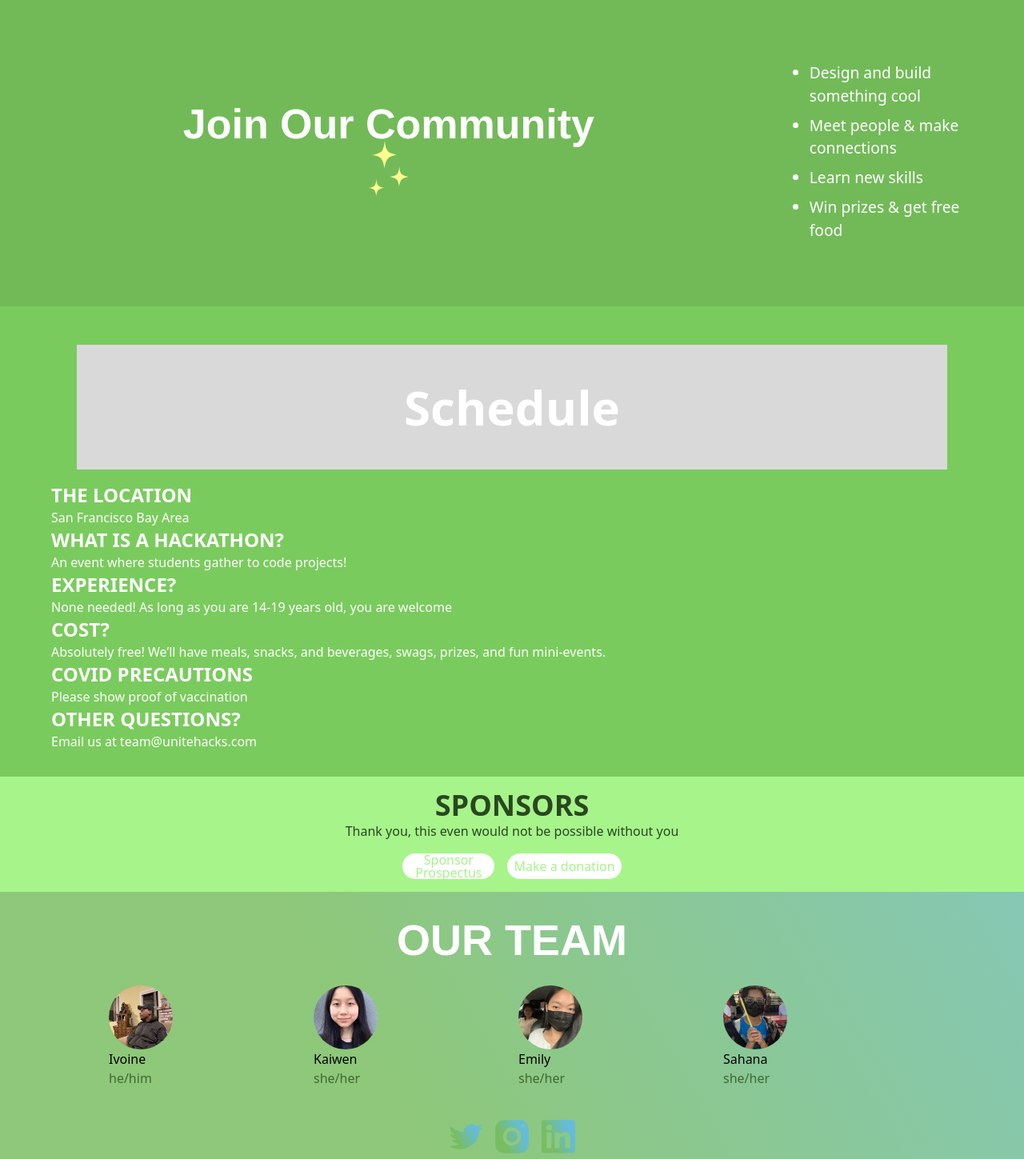
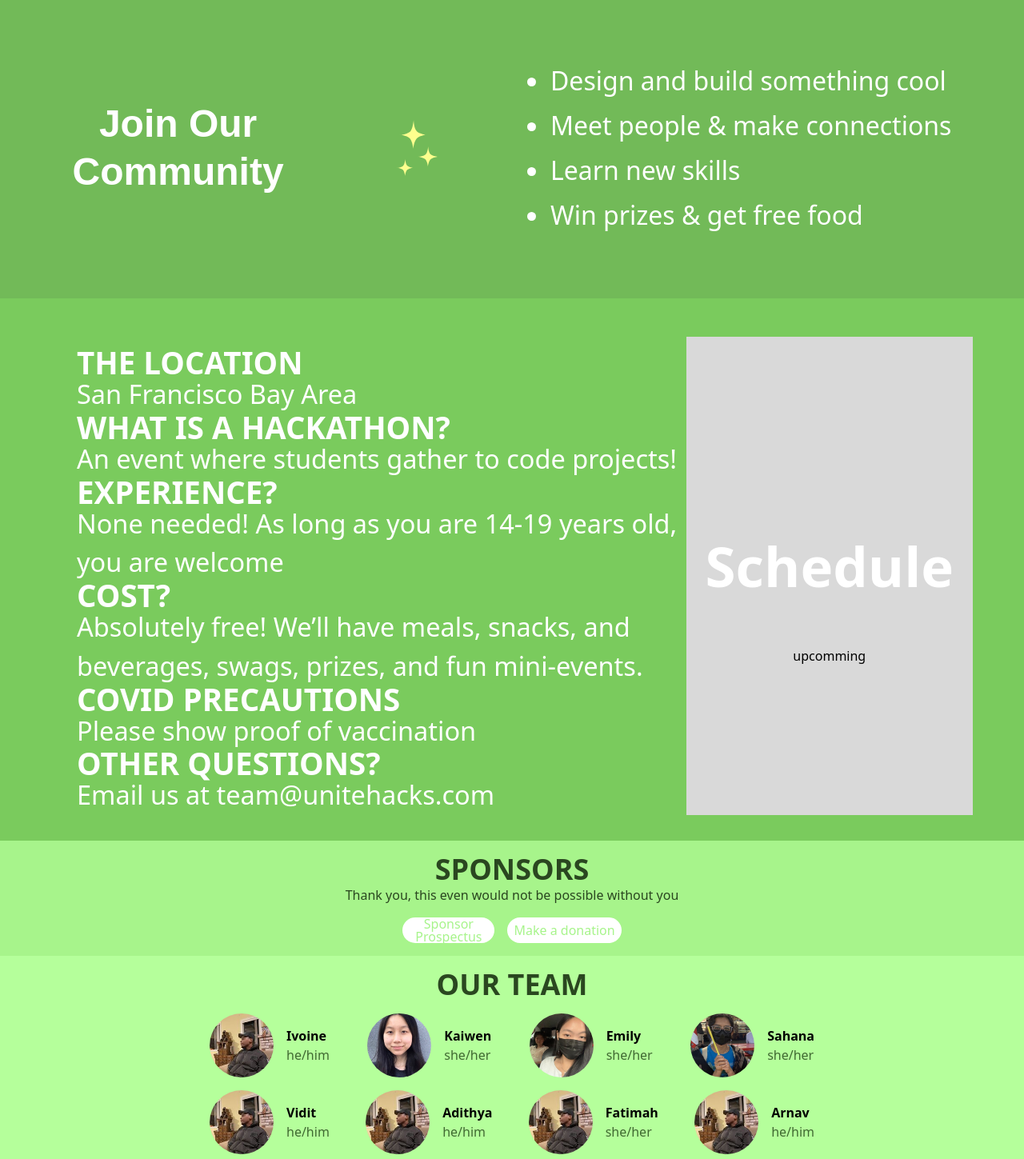
Before and after one commit to Unite-Hacks/www-unitehacks, a Next.js app: page / in a window 1280 px wide. Shown: the part 1040-2489 px from the top of the page at 80% size. Built offline with nearby package versions, Linux system fonts and the light colour scheme.

Commit message:
completed the team component, did font resizing in community and schedule component. Also made the community and schedule component adusjtable for pc.

```diff
--- a/components/Community.tsx
+++ b/components/Community.tsx
@@ -4,18 +4,28 @@ import sparkle from "../assets/sparkle.svg";
 
 const Community = () => {
   return (
-    <div className=" bg-[#72BA58] pt-20 sm:flex justify-between items-center pb-20" id="about">
-      <div className="w-full m-auto flex flex-col justify-between items-center">
-        <div className="sm:px-10 font-bold text-white sm:text-[52px] text-4xl text-center text-[24px] paytone">
+    <div className="bg-[#72BA58] pt-20 sm:flex justify-between items-center pb-20" id="about">
+      <div className="lg:flex-row lg:justify-around w-full m-auto flex flex-col justify-between items-center">
+        <div
+          className="sm:px-10 lg:hidden font-bold text-white sm:text-[52px] text-4xl text-center text-[24px] paytone"
+          style={{ fontSize: "min(8vw, 48px)" }}
+        >
           Join Our Community
+        </div>
+        <div
+          className="hidden lg:block sm:px-10 font-bold text-white leading-tight sm:text-[52px] text-4xl text-center text-[24px] paytone"
+          style={{ fontSize: "min(8vw, 48px)" }}
+        >
+          Join Our <br /> Community
         </div>
 
         <div className="sm:mt-0 mt-5">
           <Image src={sparkle} height={70} alt="sparkle" className="ml-auto mr-auto" />
         </div>
-      </div>
 
-      <div className="text-white flex justify-center text-[1.2rem] font-medium  px-10 sm:mt-0 mt-5">
+        <div className="text-white flex justify-center text-[1.2rem] font-medium  px-10 sm:mt-0 mt-5"
+          style={{ fontSize: "min(5.33vw, 32px)" }}
+        >
           <ul className="list-disc">
             <li>Design and build something cool</li>
             <li className="mt-2">Meet people & make connections</li>
@@ -24,6 +34,7 @@ const Community = () => {
           </ul>
         </div>
       </div>
+    </div>
   );
 };
 
--- /dev/null
+++ b/components/PrevHack.tsx
@@ -0,0 +1,16 @@
+import Image from "next/image";
+import React from "react";
+
+const PrevHack = () => {
+  return (
+    <div>
+      <div className="pd-4 bg-white">
+        <div>
+
+        </div>
+      </div>
+    </div>
+  )
+}
+
+export default PrevHack;
--- a/components/Schedule.tsx
+++ b/components/Schedule.tsx
@@ -30,17 +30,26 @@ const Schedule = () => {
 
   return (
     <>
-      <div className="bg-[#7ACB5D] pt-12 pb-8 space-y-4  " id="faq">
-        <div className="w-[85%] flex justify-center bg-[#D9D9D9] items-center mx-auto">
-          <h1 className="text-6xl text-white font-extrabold mx-[1.5rem] my-[3rem] ">Schedule</h1>
-        </div>
-        <div className="w-[90%] mx-auto">
-          {faqs.map((el: any, i: any) => (
-            <div key={i}>
-              <h4 className="font-extrabold text-white text-2xl">{el.que}</h4>
-              <p className="text-white">{el.ans}</p>
+      <div className="bg-[#7ACB5D] " id="faq">
+        <div className="lg:w-[90%] mx-auto flex flex-col lg:flex-row-reverse space-x-8 pt-12 space-y-4 pb-8">
+          <div className="w-[85%] flex lg:flex-col grow-0 lg:w-[40%] justify-center bg-[#D9D9D9] items-center mx-auto">
+            <h1 className="text-white font-extrabold mx-[1.5rem] my-[3rem] "
+              style={{ fontSize: "min(12vw, 69px)" }}
+            >Schedule</h1>
+            <div className="hidden lg:block">
+              upcomming
             </div>
-          ))}
+          </div>
+          <div className="w-[90%] mx-auto">
+            {faqs.map((el: any, i: any) => (
+              <div key={i}>
+                <h4 className="font-extrabold text-white text-2xl"
+                  style={{ fontSize: "min(6vw, 38.5px)" }}
+                >{el.que}</h4>
+                <p className="text-white" style={{ fontSize: "min(5vw, 32.5px)" }}>{el.ans}</p>
+              </div>
+            ))}
+          </div>
         </div>
       </div>
     </>
--- a/components/Team.tsx
+++ b/components/Team.tsx
@@ -22,16 +22,43 @@ const team = [
     desc: "she/her",
     image: "sahana.jpg",
   },
+  {
+    name: "Vidit",
+    desc: "he/him",
+    image: "ivoine.png",
+  },
+  {
+    name: "Adithya",
+    desc: "he/him",
+    image: "ivoine.png",
+  },
+  {
+    name: "Fatimah",
+    desc: "she/her",
+    image: "ivoine.png",
+  },
+  {
+    name: "Arnav",
+    desc: "he/him",
+    image: "ivoine.png",
+  },
+  {
+    name: "Manish",
+    desc: "he/him",
+    image: "ivoine.png",
+  },
 ];
 
 const Team = () => {
   return (
-    <div>
-      <div className="paytone sm:text-[54px] text-[24px] font-bold text-white  mt-5 text-center">OUR TEAM</div>
-      <div className="teamcontainer">
-        <ul className="teamList">
+    <div className="bg-[#B5FF9B] py-4">
+        <div className="text-[#2A4720] text-center font-extrabold text-4xl">
+          OUR TEAM
+        </div>
+      <div className="w-full">
+        <div className="w-[95%] max-w-[756px] mx-auto space-y-4 flex items-end justify-between flex-wrap">
           {team.map((team, i) => (
-            <li className="teamMember" key={i}>
+            <div className="flex items-center space-x-4" key={i}>
               <Image
                 src={`/team-members/${team.image}`}
                 alt={`${team.name}'s profile picture`}
@@ -41,12 +68,12 @@ const Team = () => {
               />
 
               <div className="info">
-                <h3 className="teamName">{team.name}</h3>
-                <h4 className="teamDesc">{team.desc}</h4>
+                <h3 className="font-bold">{team.name}</h3>
+                <h4 className="text-[#406932]">{team.desc}</h4>
               </div>
-            </li>
+            </div>
           ))}
-        </ul>
+        </div>
       </div>
     </div>
   );
--- a/components/Timer.tsx
+++ b/components/Timer.tsx
@@ -20,9 +20,9 @@ const Timer = () => {
     setSec(Math.floor((distance % (1000 * 60)) / 1000));
   }, 1000);
   return (
-    <div>
+    <div className="">
       {/* <div className="flex  text-center justify-center bg-white sm:h-[22vh] sm:mt-5 h-20 pt-5 mt-2  sm:gap-2 gap-2"> */}
-      <div className="flex py-3 justify-center bg-white">
+      <div className="flex space-x-1 py-3 justify-center bg-white">
         <div>
           <div className="flex items-center gap-2">
             <p className="sm:text-[52px] text-5xl font-bold time paytone">{day}</p>
```
Lines whose indentation alone changed are shown as unchanged.
